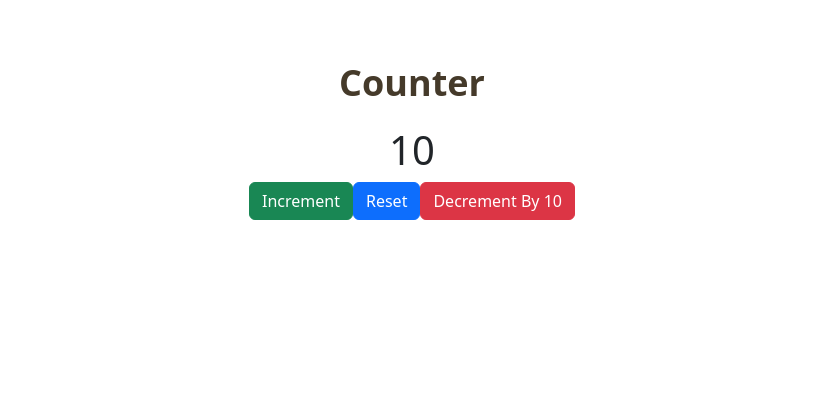
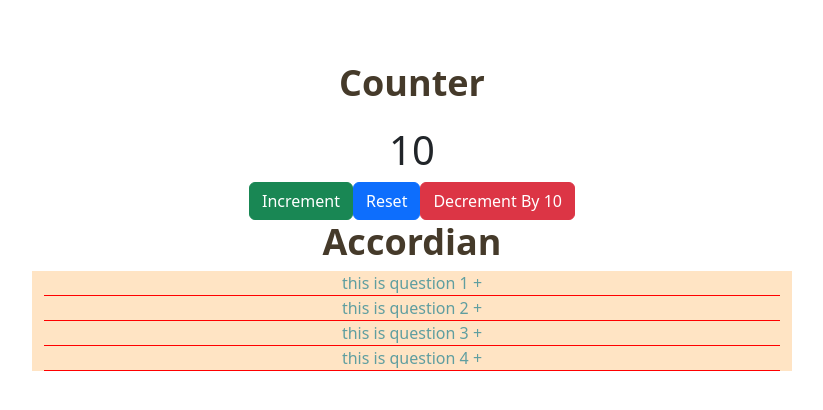
Before and after one commit to puneethnviraat/react-practice, a React (Create React App) app: page / in a window 1280 px wide. Shown: the top 410 px of the page, without its empty margins (228-1051 px from the left). Built offline with nearby package versions, Linux system fonts and the light colour scheme.

Commit message:
single accordian

```diff
--- a/public/index.html
+++ b/public/index.html
@@ -11,7 +11,7 @@
 
   <link rel="manifest" href="%PUBLIC_URL%/manifest.json" />
 
-  <title>Practice React</title>
+  <title>Practice React </title>
 </head>
 
 <body>
--- a/src/App.js
+++ b/src/App.js
@@ -1,3 +1,4 @@
+import Accordian from './components/accordian/Accordian';
 import Counter from './components/counter/Counter';
 
 function App() {
@@ -6,6 +7,7 @@ function App() {
       <h1 style={{ color: '#ffffff' }}>This site for React practice</h1>
 
       <Counter />
+      <Accordian />
     </div>
   );
 }
--- /dev/null
+++ b/src/components/accordian/Accordian.jsx
@@ -0,0 +1,56 @@
+import React, { useState } from 'react';
+import Data from './data';
+import './accordianStyle.css';
+import Button from 'react-bootstrap/Button';
+import Container from 'react-bootstrap/Container';
+import Row from 'react-bootstrap/Row';
+import Col from 'react-bootstrap/Col';
+
+const Accordian = () => {
+  const [selectd, setSelected] = useState(null);
+
+  const handleClick = (itemId) => {
+    selectd !== itemId ? setSelected(itemId) : setSelected(null);
+  };
+  return (
+    <Container className="">
+      <Row>
+        <Col md={{ span: 8, offset: 2 }}>
+          <Row>
+            <h1 className="title">Accordian</h1>
+          </Row>
+          <Row>
+            <div className="wrapper">
+              <div className="accordian">
+                {Data && Data.length > 0 ? (
+                  Data.map((dataItem) => {
+                    return (
+                      <div className="item" key={dataItem.id}>
+                        <div
+                          className="itemQuestion"
+                          onClick={() => handleClick(dataItem.id)}
+                        >
+                          {dataItem.question}
+                          <span className="accordianIcon">
+                            {dataItem.id === selectd ? ' -' : ' + '}
+                          </span>
+                        </div>
+                        {dataItem.id === selectd ? (
+                          <div className="ItemAnswer">{dataItem.answer}</div>
+                        ) : null}
+                      </div>
+                    );
+                  })
+                ) : (
+                  <h3>No data available</h3>
+                )}
+              </div>
+            </div>
+          </Row>
+        </Col>
+      </Row>
+    </Container>
+  );
+};
+
+export default Accordian;
--- /dev/null
+++ b/src/components/accordian/accordianStyle.css
@@ -0,0 +1,10 @@
+.wrapper{
+  background-color: bisque;
+  color: cadetblue;
+  text-align: center;
+  justify-content: center;
+
+}
+.item{
+  border-bottom: 1px solid red;
+}
--- /dev/null
+++ b/src/components/accordian/data.js
@@ -0,0 +1,27 @@
+const Data = [
+  {
+    id: 1,
+    question: 'this is question 1',
+    answer:
+      'Lorem ipsum dolor sit amet consectetur, adipisicing elit. Aspernatur, perferendis earum? Ab esse tempora deleniti maiores non a dolorem nisi dolor inventore voluptates, minima cum in, similique aliquam labore officia.',
+  },
+  {
+    id: 2,
+    question: 'this is question 2',
+    answer:
+      'liquam labore officia. Lorem ipsum dolor sit amet consectetur, adipisicing elit. Aspernatur, perferendis earum? Ab esse tempora deleniti maiores non a dolorem nisi dolor inventore voluptates, minima cum in, similique a',
+  },
+  {
+    id: 3,
+    question: 'this is question 3',
+    answer:
+      'Ab esse tempora deleniti maiores non a dolorem nisi dolor inventore voluptates, Lorem ipsum dolor sit amet consectetur, adipisicing elit. Aspernatur, perferendis earum? minima cum in, similique aliquam labore officia.',
+  },
+  {
+    id: 4,
+    question: 'this is question 4',
+    answer:
+      'consectetur, adipisicing elit. Aspernatur, perferendis earum? Ab esse tempora deleniti maiores non a dolorem nisi dolor inventore voluptates, minima cum in, Lorem ipsum dolor sit amet similique aliquam labore officia.',
+  },
+];
+export default Data;
```
